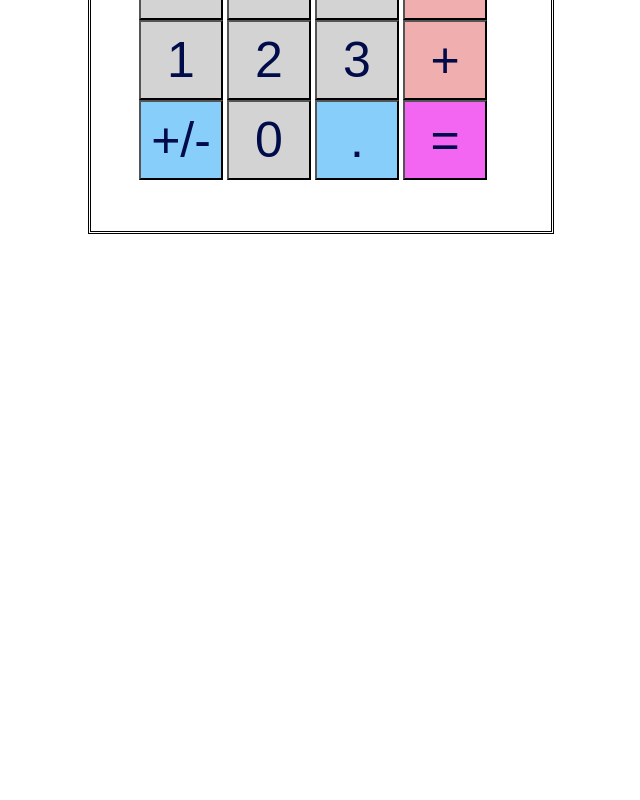
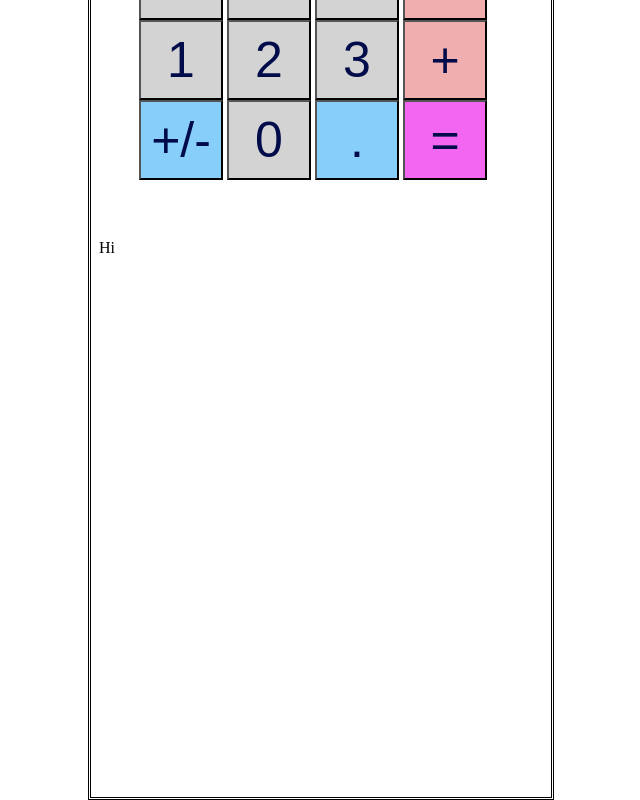
Before and after one commit to hugohp19/MyCalculator, a plain HTML site: page index.html in a window 1280 px wide. Shown: the part 385-1185 px from the top of the page, without its empty margins (319-959 px from the left). Before the commit the page ends 800 px from the top, so only its background shows below. Drawn offline with Linux system fonts and the light colour scheme.

Commit message:
I added a div that says hi on line 39

```diff
--- a/index.html
+++ b/index.html
@@ -36,7 +36,9 @@
             </ul>
         </div>
 
-
+        <div>
+            <p>Hi</p>
+        </div>
 
         <script type="text/javascript" src="./script.js"></script>
     </body>
```
